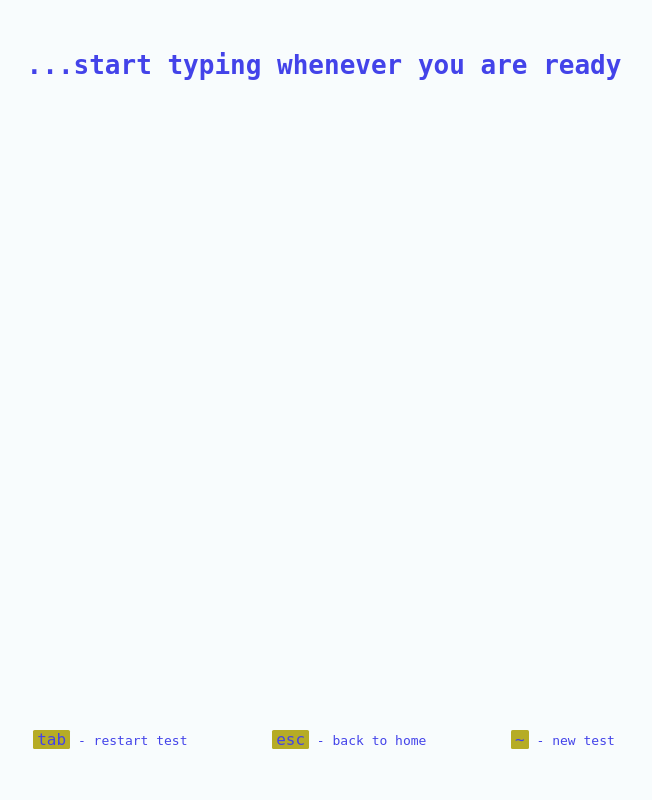
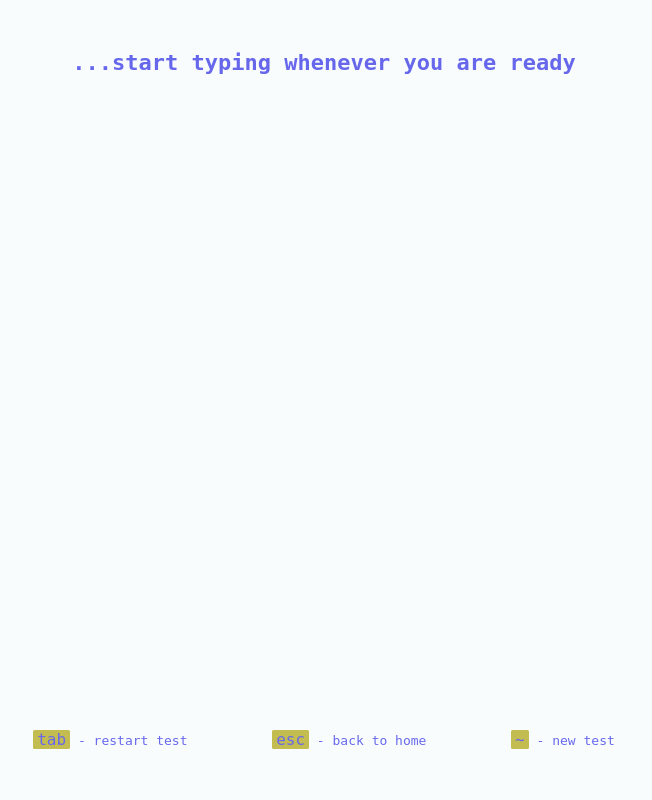
Before and after one commit to jovanovic-djo/just-type, a Django app: page /type/ in a window 1280 px wide. Shown: the whole page, without its empty margins (316-968 px from the left). Run offline with Django 5.2, Linux system fonts and the light colour scheme.

Commit message:
modify test start animation

```diff
--- a/typing_speed_test/app/static/css/styles.css
+++ b/typing_speed_test/app/static/css/styles.css
@@ -341,8 +341,9 @@ input[type="radio"]:disabled + label {
     border-bottom: 5px solid blue;
 }
 
-#test-title h1{
-    font-size: 2px;
+#test-title{
+    font-size: var(--font-size-medium);
+    opacity: 0.8;
 }
 
 .modal {
@@ -413,6 +414,7 @@ input[type="radio"]:disabled + label {
     position: fixed;
     bottom: 0;
     margin-bottom: 4%;
+    opacity: 0.8;
 }
 item {
     margin-left: 3%;
--- a/typing_speed_test/app/static/js/scripts.js
+++ b/typing_speed_test/app/static/js/scripts.js
@@ -102,6 +102,10 @@ document.addEventListener('DOMContentLoaded', () => {
             }, 1000);
         }
 
+        document.getElementById("test-title").style.transition = "opacity 0.7s ease-in-out";
+        document.getElementById("instruction-container").style.transition = "opacity 0.7s ease-in-out";
+        document.getElementById("test-title").style.opacity = 0.1;
+        document.getElementById("instruction-container").style.opacity = 0.1;
         const typed = typingInput.value;
         let correctChars = 0;
         let html = '';
--- a/typing_speed_test/app/templates/typing_speed_test/type.html
+++ b/typing_speed_test/app/templates/typing_speed_test/type.html
@@ -25,7 +25,7 @@
         </div>
 
     </div>
-    <div class="instruction-container">
+    <div class="instruction-container" id="instruction-container">
         <item><key>tab</key> - restart test</item>
         <item><key>esc</key> - back to home</item>
         <item><key>~</key> - new test</item>
```
